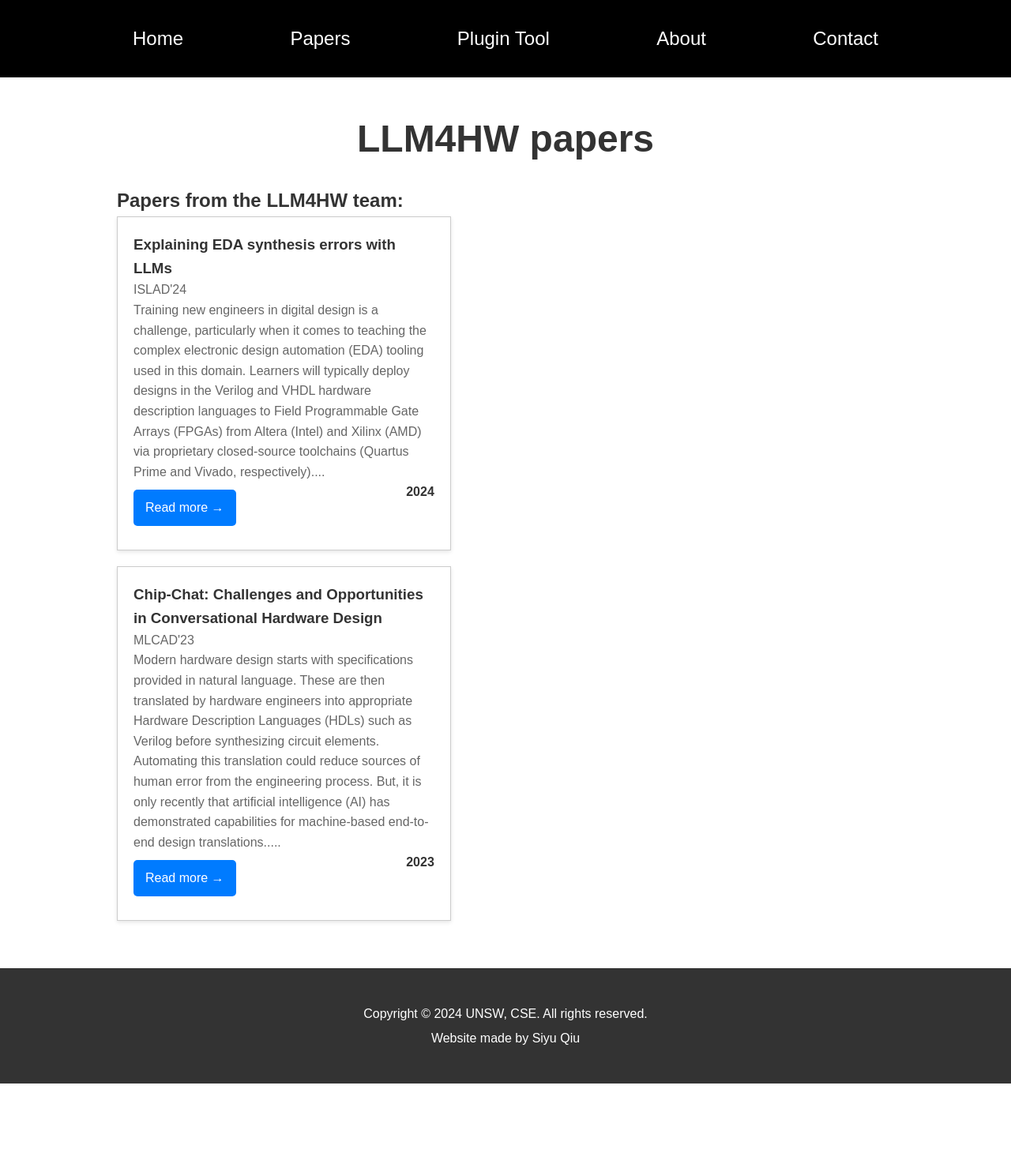
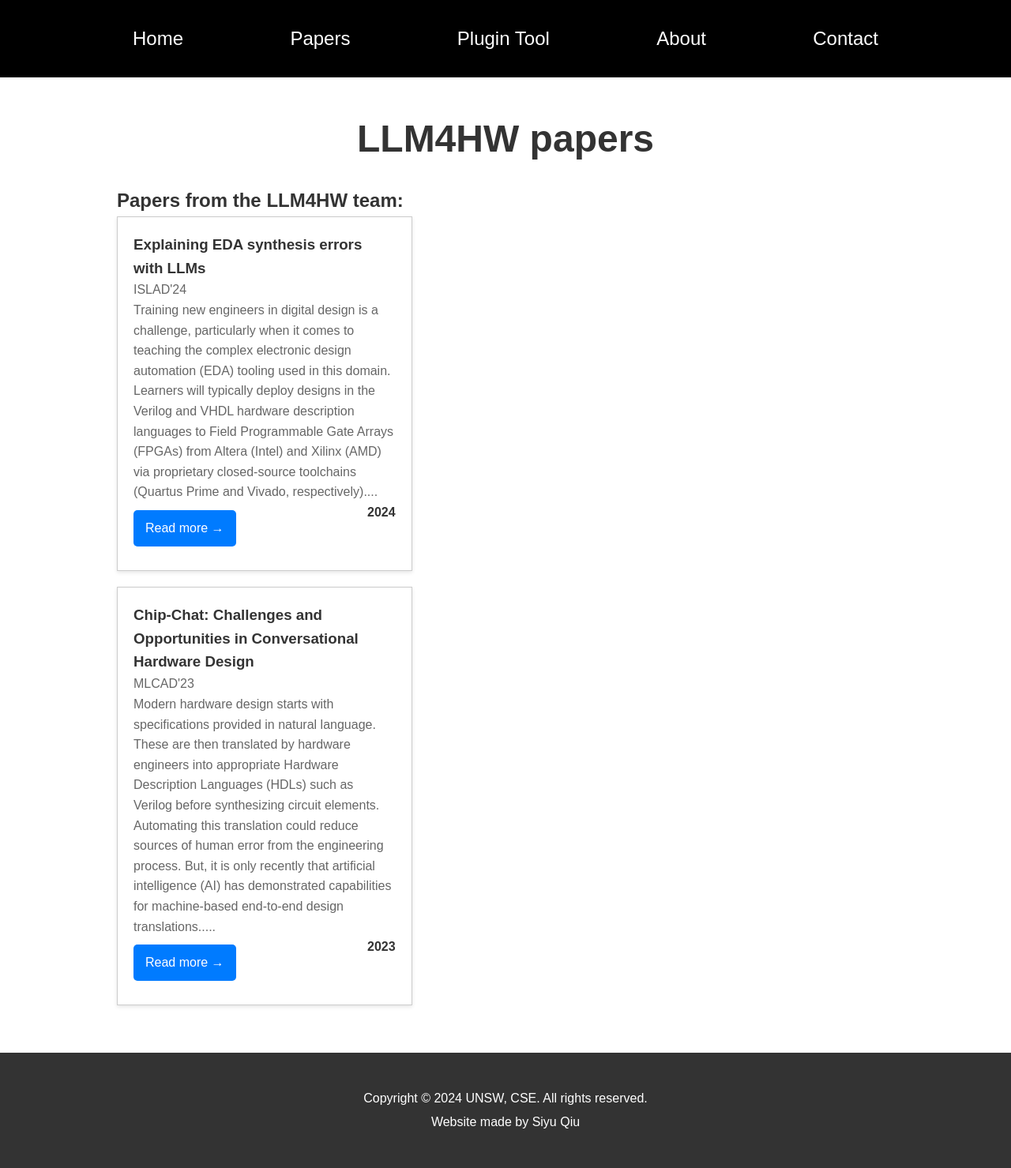
Before and after one commit to llm4hw/llm4hw.github.io, a Jekyll site: the page built from papers.md, in a window 1280 px wide. Shown: the whole page at 79% size. Built offline with Jekyll 4.4.1, drawn with Linux system fonts in a browser that asks for light colours; before the commit the page ends 1372 px from its top, so only the background shows below that.

Commit message:
Update style.css

```diff
--- a/assets/css/style.css
+++ b/assets/css/style.css
@@ -127,7 +127,7 @@ footer p {
     border: 1px solid #ccc;
     box-shadow: 0 2px 5px rgba(0,0,0,0.1);
     padding: 20px;
-    width: calc(45% - 20px); /* Adjust width for 3 boxes in a row, accounting for gap */
+    width: calc(40% - 20px); /* Adjust width for 3 boxes in a row, accounting for gap */
     background-color: #fff;
     margin-bottom: 20px; /* Adds space between rows */
 }
```
